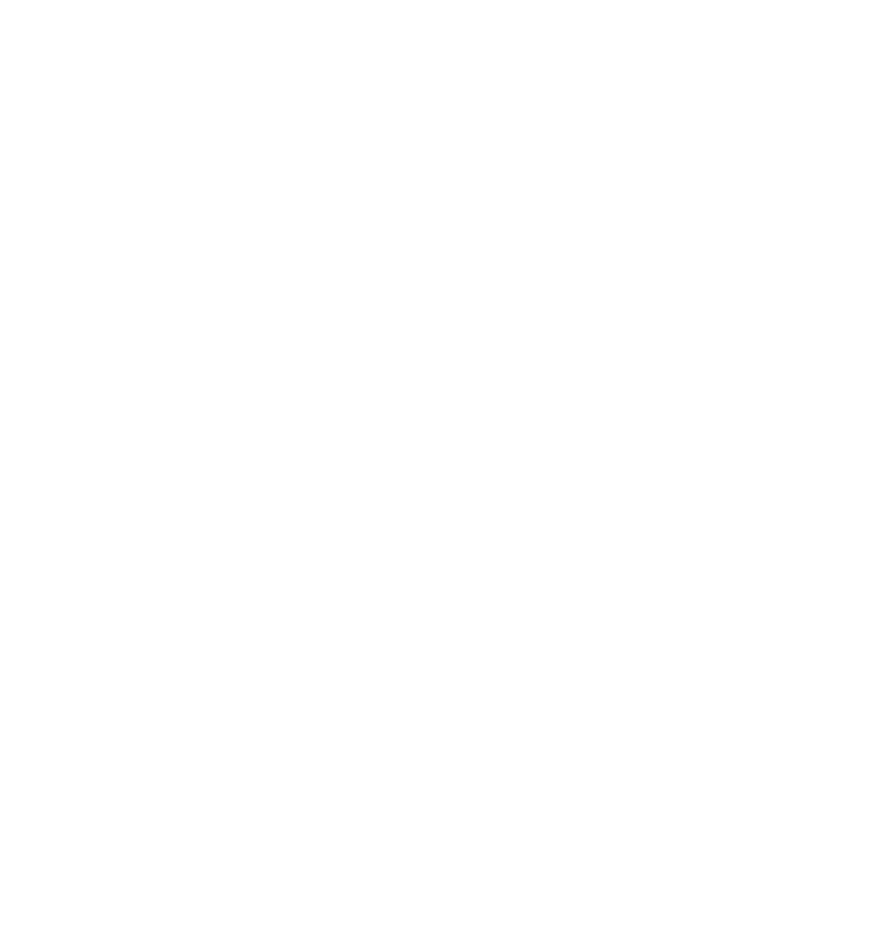
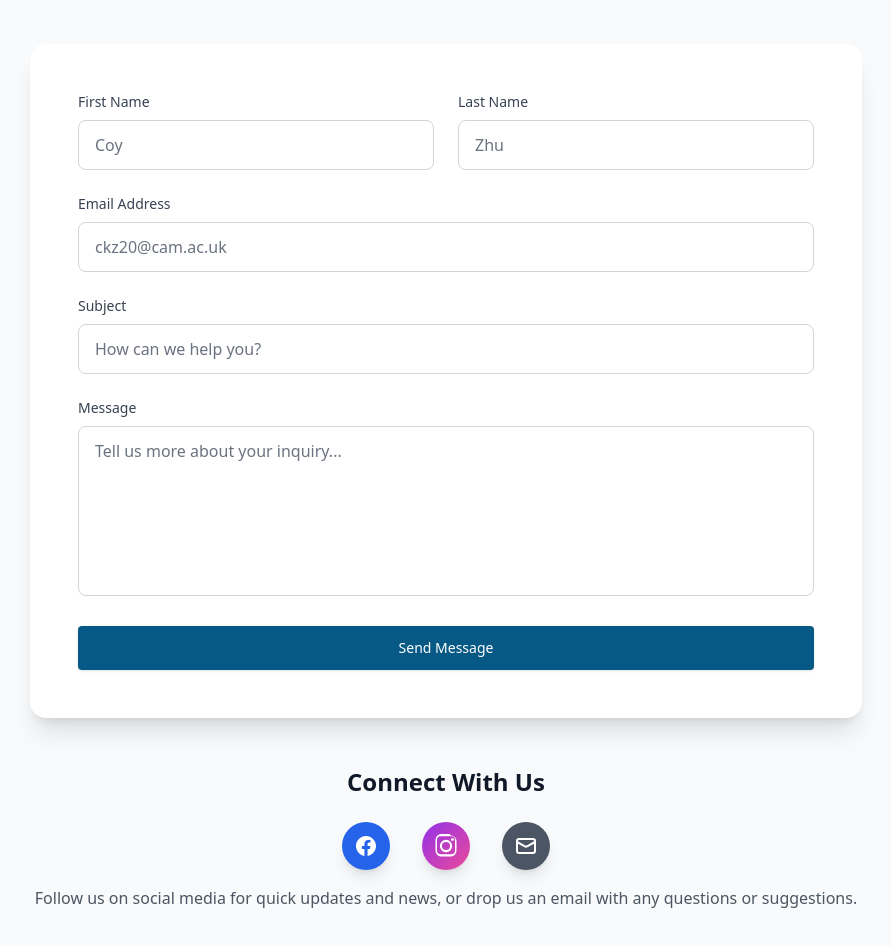
Before and after one commit to nelaggy/tces-website, a SvelteKit app: page /contact in a window 1280 px wide. Shown: the part 240-1186 px from the top of the page, without its empty margins (194-1085 px from the left). Before the commit the page ends 800 px from the top, so only its background shows below. Built offline with nearby package versions, Linux system fonts and the light colour scheme.

Commit message:
added contact page

```diff
--- a/src/routes/(public)/contact/+page.svelte
+++ b/src/routes/(public)/contact/+page.svelte
@@ -0,0 +1,142 @@
+<script>
+	import PriButton from '$lib/components/ui/PriButton.svelte';
+</script>
+
+<svelte:head>
+	<title>Contact - Trinity College Engineering Society</title>
+	<meta name="description" content="Get in touch with the Trinity College Engineering Society. Send us a message or connect with us on social media." />
+</svelte:head>
+
+<section class="bg-gray-50 min-h-screen pt-20 pb-12">
+	<div class="mx-auto max-w-4xl px-4 sm:px-6 lg:px-8">
+		<div class="text-center mb-12">
+			<h1 class="text-4xl font-bold text-gray-900 sm:text-5xl">Contact Us</h1>
+			<p class="mt-4 text-xl text-gray-600">
+				Get in touch with the Trinity College Engineering Society. We'd love to hear from you!
+			</p>
+		</div>
+
+		<div class="bg-white rounded-2xl shadow-xl p-8 sm:p-12">
+			<form class="space-y-6">
+				<div class="grid grid-cols-1 sm:grid-cols-2 gap-6">
+					<div>
+						<label for="firstName" class="block text-sm font-medium text-gray-700 mb-2">
+							First Name
+						</label>
+						<input
+							type="text"
+							id="firstName"
+							name="firstName"
+							required
+							class="w-full px-4 py-3 border border-gray-300 rounded-lg focus:ring-2 focus:ring-sky-500 focus:border-transparent transition-colors"
+							placeholder="Coy"
+						>
+					</div>
+					<div>
+						<label for="lastName" class="block text-sm font-medium text-gray-700 mb-2">
+							Last Name
+						</label>
+						<input
+							type="text"
+							id="lastName"
+							name="lastName"
+							required
+							class="w-full px-4 py-3 border border-gray-300 rounded-lg focus:ring-2 focus:ring-sky-500 focus:border-transparent transition-colors"
+							placeholder="Zhu"
+						>
+					</div>
+				</div>
+
+				<div>
+					<label for="email" class="block text-sm font-medium text-gray-700 mb-2">
+						Email Address
+					</label>
+					<input
+						type="email"
+						id="email"
+						name="email"
+						required
+						class="w-full px-4 py-3 border border-gray-300 rounded-lg focus:ring-2 focus:ring-sky-500 focus:border-transparent transition-colors"
+						placeholder="ckz20@cam.ac.uk"
+					>
+				</div>
+
+				<div>
+					<label for="subject" class="block text-sm font-medium text-gray-700 mb-2">
+						Subject
+					</label>
+					<input
+						type="text"
+						id="subject"
+						name="subject"
+						required
+						class="w-full px-4 py-3 border border-gray-300 rounded-lg focus:ring-2 focus:ring-sky-500 focus:border-transparent transition-colors"
+						placeholder="How can we help you?"
+					>
+				</div>
+
+				<div>
+					<label for="message" class="block text-sm font-medium text-gray-700 mb-2">
+						Message
+					</label>
+					<textarea
+						id="message"
+						name="message"
+						rows="6"
+						required
+						class="w-full px-4 py-3 border border-gray-300 rounded-lg focus:ring-2 focus:ring-sky-500 focus:border-transparent transition-colors resize-none"
+						placeholder="Tell us more about your inquiry..."
+					></textarea>
+				</div>
+
+				<div class="text-center">
+					<PriButton href="#">Send Message</PriButton>
+				</div>
+			</form>
+		</div>
+
+		<!-- Social Media Icons -->
+		<div class="mt-12 text-center">
+			<h2 class="text-2xl font-semibold text-gray-900 mb-6">Connect With Us</h2>
+			<div class="flex justify-center space-x-8">
+				<!-- Facebook Icon -->
+				<a
+					href="https://www.facebook.com/TrinityCollegeEngineeringSociety"
+					class="group flex items-center justify-center w-12 h-12 bg-blue-600 rounded-full hover:bg-blue-700 transition-colors duration-200 shadow-lg hover:shadow-xl transform hover:scale-105"
+					aria-label="Follow us on Facebook"
+				>
+					<svg class="w-6 h-6 text-white" fill="currentColor" viewBox="0 0 24 24" aria-hidden="true">
+						<path fill-rule="evenodd" d="M22 12c0-5.523-4.477-10-10-10S2 6.477 2 12c0 4.991 3.657 9.128 8.438 9.878v-6.987h-2.54V12h2.54V9.797c0-2.506 1.492-3.89 3.777-3.89 1.094 0 2.238.195 2.238.195v2.46h-1.26c-1.243 0-1.63.771-1.63 1.562V12h2.773l-.443 2.89h-2.33v6.988C18.343 21.128 22 16.991 22 12z" clip-rule="evenodd" />
+					</svg>
+				</a>
+
+				<!-- Instagram Icon -->
+				<a
+					href="https://www.instagram.com/trinityengineeringsoc/"
+					class="group flex items-center justify-center w-12 h-12 bg-gradient-to-br from-purple-600 to-pink-500 rounded-full hover:from-purple-700 hover:to-pink-600 transition-all duration-200 shadow-lg hover:shadow-xl transform hover:scale-105"
+					aria-label="Follow us on Instagram"
+				>
+					<svg class="w-6 h-6 text-white" fill="currentColor" viewBox="0 0 24 24" aria-hidden="true">
+						<path fill-rule="evenodd" d="M12.017 0C8.396 0 7.989.013 7.041.072 6.095.131 5.43.333 4.862.63c-.579.3-1.07.7-1.559 1.188-.49.49-.888.98-1.188 1.559-.297.568-.499 1.233-.558 2.178C1.497 6.985 1.485 7.392 1.485 12.017c0 3.621.012 4.028.071 4.976.059.945.261 1.61.558 2.178.3.579.7 1.07 1.188 1.559.49.49.98.888 1.559 1.188.568.297 1.233.499 2.178.558.948.059 1.355.071 4.976.071 3.621 0 4.028-.012 4.976-.071.945-.059 1.61-.261 2.178-.558.579-.3 1.07-.7 1.559-1.188.49-.49.888-.98 1.188-1.559.297-.568.499-1.233.558-2.178.059-.948.071-1.355.071-4.976 0-3.621-.012-4.028-.071-4.976-.059-.945-.261-1.61-.558-2.178-.3-.579-.7-1.07-1.188-1.559-.49-.49-.98-.888-1.559-1.188-.568-.297-1.233-.499-2.178-.558C16.045.013 15.638 0 12.017 0zm0 2.16c3.556 0 3.98.013 5.39.071.852.039 1.313.181 1.62.301.408.158.7.347.999.646.3.3.488.591.646.999.12.307.262.768.301 1.62.058 1.41.071 1.834.071 5.39 0 3.556-.013 3.98-.071 5.39-.039.852-.181 1.313-.301 1.62-.158.408-.347.7-.646.999-.3.3-.591.488-.999.646-.307.12-.768.262-1.62.301-1.41.058-1.834.071-5.39.071-3.556 0-3.98-.013-5.39-.071-.852-.039-1.313-.181-1.62-.301-.408-.158-.7-.347-.999-.646-.3-.3-.488-.591-.646-.999-.12-.307-.262-.768-.301-1.62-.058-1.41-.071-1.834-.071-5.39 0-3.556.013-3.98.071-5.39.039-.852.181-1.313.301-1.62.158-.408.347-.7.646-.999.3-.3.591-.488.999-.646.307-.12.768-.262 1.62-.301 1.41-.058 1.834-.071 5.39-.071z" clip-rule="evenodd" />
+						<path fill-rule="evenodd" d="M12.017 5.838a6.179 6.179 0 1 0 0 12.358 6.179 6.179 0 0 0 0-12.358zm0 10.18a4.001 4.001 0 1 1 0-8.003 4.001 4.001 0 0 1 0 8.003z" clip-rule="evenodd" />
+						<circle cx="18.406" cy="5.594" r="1.44" />
+					</svg>
+				</a>
+
+				<!-- Email Icon -->
+				<a
+					href="mailto:trinityengineeringsoc@gmail.com"
+					class="group flex items-center justify-center w-12 h-12 bg-gray-600 rounded-full hover:bg-gray-700 transition-colors duration-200 shadow-lg hover:shadow-xl transform hover:scale-105"
+					aria-label="Send us an email"
+				>
+					<svg class="w-6 h-6 text-white" fill="none" stroke="currentColor" viewBox="0 0 24 24" xmlns="http://www.w3.org/2000/svg">
+						<path stroke-linecap="round" stroke-linejoin="round" stroke-width="2" d="M3 8l7.89 4.26a2 2 0 002.22 0L21 8M5 19h14a2 2 0 002-2V7a2 2 0 00-2-2H5a2 2 0 00-2 2v10a2 2 0 002 2z"></path>
+					</svg>
+				</a>
+			</div>
+			<p class="mt-4 text-gray-600">
+				Follow us on social media for quick updates and news, or drop us an email with any questions or suggestions.
+			</p>
+		</div>
+	</div>
+</section>
```
